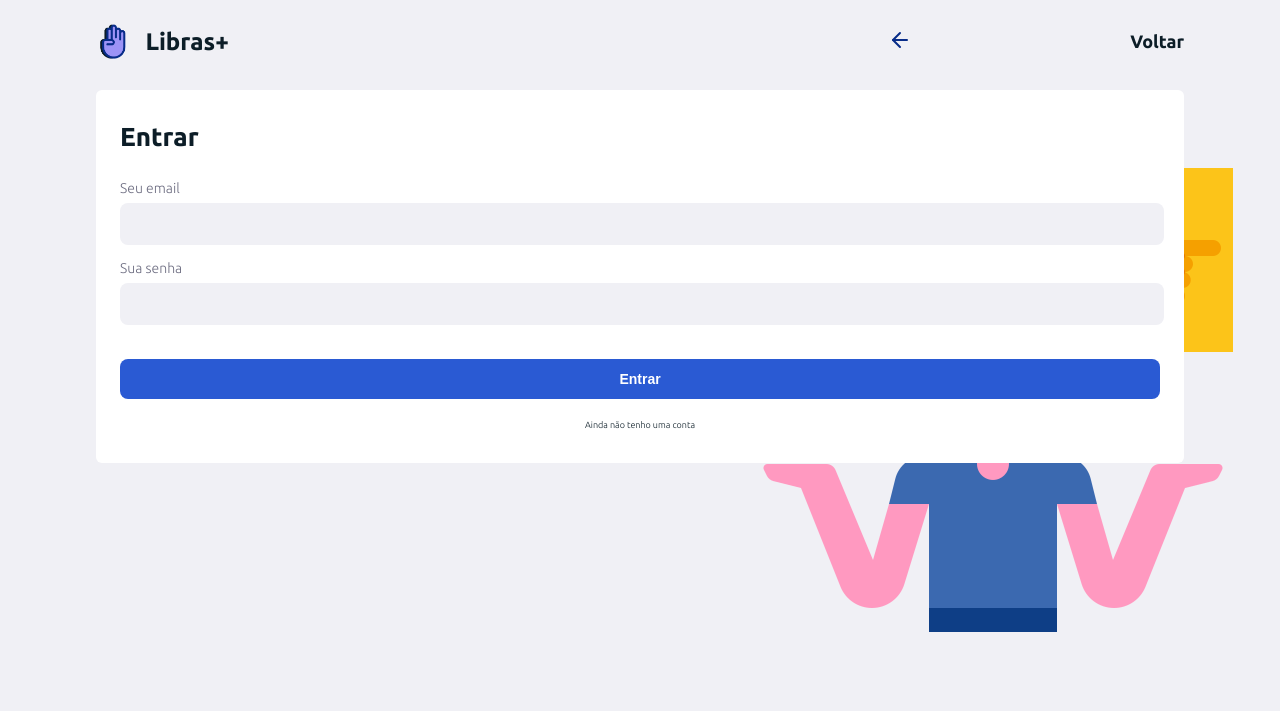
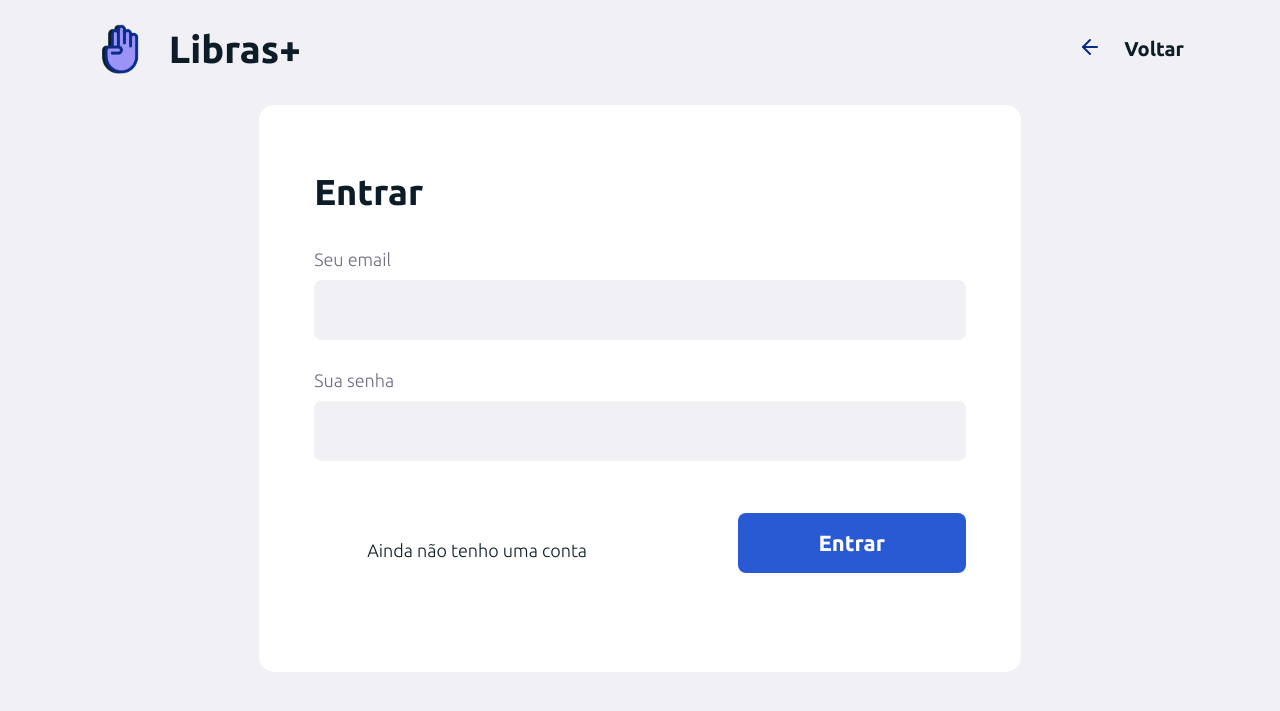
Before and after one commit to ruthvaz/libras, a PHP site: page /login.html in a window 1280 px wide. Shown: the top 711 px of the page. Run offline with PHP 8.4, Linux system fonts and the light colour scheme.

Commit message:
Tela de login - Tablets e desktop

```diff
--- /dev/null
+++ b/css/login.css
@@ -0,0 +1,248 @@
+/* Página de Login */
+
+.menu-login {
+    display: flex;
+    width: 100%;
+    align-items: center;
+    font-weight: 700;
+    font-size: 24px;
+    margin: 1em 0 1.3em 0;
+}
+
+.login-brand {
+    display: flex;
+    align-items: center;
+    width: 50%;
+}
+
+.login-logo {
+    display: flex;
+    background: url("../img/logo.png") center center/35px no-repeat;
+    height: 35px;
+    width: 35px;
+    margin-right: .6em;
+}
+
+.login-voltar {
+    display: flex;
+    font-size: 18px;
+    align-items: center;
+    float: right;
+
+    width: 50%;
+    justify-self: right;
+}
+
+.login-seta {
+    width: 50%;
+    text-align: right;
+    font-size: 18px;
+    color: #082C89;
+}
+
+.login-link {
+    width: 50%;
+    text-align: right;
+    color: #0C1D27;
+}
+
+.login-form {
+    width: 100%;
+    background-color: #FFF;
+    border-radius: 6px;
+}
+
+.login-form-container {
+    padding: 2em 1.5em;
+    text-align: center;
+}
+
+.login-form-titulo {
+    text-align: left;
+    font-weight: 700;
+    font-size: 26px;
+    margin-bottom: 1em;
+}
+
+.login-form-container label, input {
+    width: 100%;
+}
+
+.login-form-container label {
+    display: block;
+    text-align: left;
+    font-size: 14px;
+    color: #6C6C80;
+}
+
+.login-form-container input {
+    background: #F0F0F5;
+
+    height: 40px;
+    color: #0C1D27;
+    font-family: 'Ubuntu';
+
+    box-sizing: border-box;
+    margin: .5em 0 1em 0;
+    border-radius: 8px;
+    font-size: 12px;
+    padding: 0 .5em;
+}
+
+.login-form-container .login-form-butoes input[type=submit] {
+    background-color: #2A5AD3;
+    font-weight: 700;
+    font-size: 14px;
+    color: #FFF;
+    margin-top: 1.5em;
+}
+
+.login-form-container .login-form-butoes div:last-child {
+    width: 100%;
+    text-align: center;
+
+}
+
+.login-form-container .login-form-butoes div:last-child a {
+    font-size: 12px;
+    color: #0C1D27;
+}
+
+@media screen and (min-width: 768px) {
+    .container {
+        margin: 0 4em;
+    }
+
+    .login-brand {
+        font-size: 48px;
+    }
+
+    .login-logo {
+        background: url("../img/logo.png") center center/70px no-repeat;
+        height: 70px;
+        width: 70px;
+    }
+
+    .login-voltar {
+        font-size: 26px;
+    }
+
+    .login-seta {
+        width: 70%;
+    }
+
+    .login-link {
+        width: 30%;
+    }
+
+    .login-form {
+        border-radius: 8px;
+    }
+
+    .login-form-container {
+        padding: 3em 2.5em;
+    }
+
+    .login-form-titulo {
+        text-align: left;
+        font-size: 36px;
+    }
+
+    .login-form-container {
+        font-size: 22px;
+    }
+
+    .login-form-container input {
+        margin: .5em 0 1.5em 0;
+        height: 60px;
+        font-size: 18px;
+        padding: 0 .8em;
+    }
+
+    .login-form-container label {
+        font-size: 22px;
+    }
+
+    .login-form-container .login-form-butoes input[type=submit] {
+        font-size: 22px;
+        margin-top: 1em;
+        width: 70%;
+    }
+
+    .login-form-container .login-form-butoes div:last-child a {
+        font-size: 18px;
+        color: #0C1D27;
+    }
+
+}
+
+
+@media screen and (min-width: 1280px) {
+    .container {
+        margin: 0 6em;
+        text-align: center;
+    }
+
+    .login-brand {
+        font-size: 38px;
+    }
+
+    .login-logo {
+        background: url("../img/logo.png") center center/50px no-repeat;
+        height: 50px;
+        width: 50px;
+    }
+
+    .login-voltar {
+        font-size: 20px;
+    }
+
+    .login-seta {
+        width: 85%;
+    }
+
+    .login-link {
+        width: 15%;
+    }
+
+    .login-form {
+        border-radius: 15px;
+        width: 70%;
+        margin: auto;
+    }
+
+    .login-form-container label {
+        font-size: 18px;
+    }
+
+    .login-form-container input {
+        font-size: 20px;
+        padding: 0 1em;
+    }
+
+    .login-form-butoes {
+        display: grid;
+        grid-template-columns: 1fr 1fr;
+    }
+
+    .login-form-butoes div:first-child {
+
+        grid-column-start: 2;
+        grid-column-end: 3;
+
+        grid-row-start: 1;
+        grid-row-end: 1;
+
+        text-align: end;
+    }
+
+    .login-form-butoes div:last-child {
+        grid-column-start: 1;
+        grid-column-end: 2;
+
+        grid-row-start: 1;
+        grid-row-end: 1;
+        align-self: center;
+    }
+
+}
--- /dev/null
+++ b/css/style.css
@@ -0,0 +1,29 @@
+* {
+    margin: 0;
+    border: 0;
+    padding: 0;
+    box-sizing: border-box;
+}
+
+a {
+    text-decoration: none;
+}
+
+body {
+    background-color: #F0F0F5;
+    font-family: 'Ubuntu';
+    font-weight: 300;
+    color: #0C1D27;
+}
+
+.container {
+    margin: 0 2em;
+}
+
+::-webkit-scrollbar {
+    width: 6px;
+}
+
+::-webkit-scrollbar-thumb {
+    background-color:#cacaca;
+}
--- a/docker-compose.yml
+++ b/docker-compose.yml
@@ -3,7 +3,7 @@ version: '3'
 services:
   php:
     volumes:
-      - ./view:/var/www/html
+      - ./:/var/www/html
     image: php:8.0-apache
     ports:
       - 80:80
--- a/index.html
+++ b/index.html
@@ -6,7 +6,8 @@
     <meta name="viewport" content="width=device-width, initial-scale=1.0">
     <title> Libras+ </title>
     <link rel="icon" href="img/logo.png">
-    <link rel="stylesheet" href="style.css">
+    <link rel="stylesheet" href="css/style.css">
+    <link rel="stylesheet" href="css/inicio.css">
     <!-- Google Fontes -->
     <link href="https://fonts.googleapis.com/css2?family=Ubuntu:ital,wght@0,300;0,400;0,500;0,700;1,300;1,700&display=swap" rel="stylesheet">
 </head>
--- a/login.html
+++ b/login.html
@@ -6,7 +6,8 @@
     <meta name="viewport" content="width=device-width, initial-scale=1.0">
     <title> Libras+ - Login </title>
     <link rel="icon" href="img/logo.png">
-    <link rel="stylesheet" href="style.css">
+    <link rel="stylesheet" href="css/style.css">
+    <link rel="stylesheet" href="css/login.css">
     <!-- Google Fontes -->
     <link href="https://fonts.googleapis.com/css2?family=Ubuntu:ital,wght@0,300;0,400;0,500;0,700;1,300;1,700&display=swap" rel="stylesheet">
 </head>
@@ -15,12 +16,12 @@
 
         <div class="menu-login">
 
-            <div class="login-branch">
+            <div class="login-brand">
                 <div class="login-logo"></div>
                 Libras+
             </div>
 
-            <a class="login-voltar" href="index.html">
+            <a class="login-voltar" href="/">
                 <div class="login-seta"><i data-feather="arrow-left"></i></div>
                 <div class="login-link">Voltar</div>
             </a>
@@ -38,9 +39,10 @@
                 <label for="senha">Sua senha</label>
                 <input type="password" id="senha" name="senha">
 
-                <input type="submit" name="logar" value="Entrar">
-                <div><a href="cadastro.html">Ainda não tenho uma conta</a></div>
-
+                <div class="login-form-butoes">
+                    <div><input type="submit" name="logar" value="Entrar"></div>
+                    <div><a href="cadastro.html">Ainda não tenho uma conta</a></div>
+                </div>
             </div>
         </form>
 
```
Also changed, not shown: css/inicio.css (renamed from style.css, +4 -123 lines).
